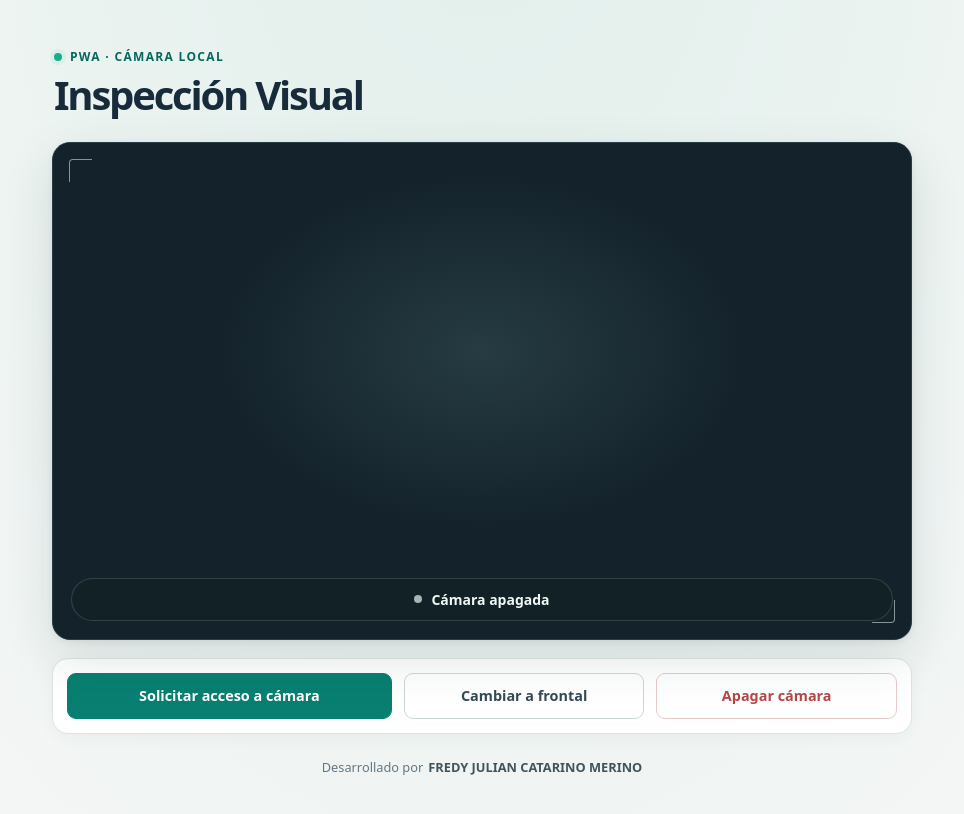
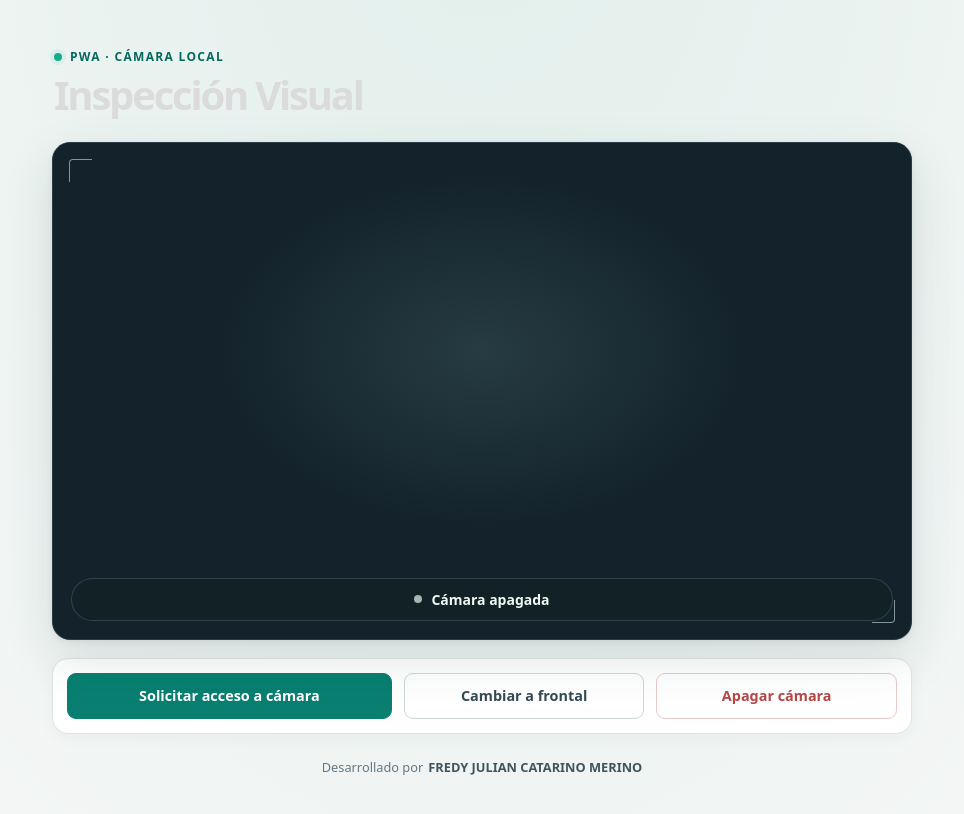
Before and after one commit to FREDYCATARINO/pwa-camara-instalable, a plain HTML site: page index.html in a window 1280 px wide. Shown: the whole page, without its empty margins (158-1122 px from the left). Drawn offline with Linux system fonts and the light colour scheme.

Commit message:
Update color scheme in styles.css

```diff
--- a/styles.css
+++ b/styles.css
@@ -1,12 +1,12 @@
 :root {
   color-scheme: light;
   font-family: system-ui, -apple-system, BlinkMacSystemFont, "Segoe UI", sans-serif;
-  color: #172b3a;
+  color: #f5f5f5;
   background: #f3f6f5;
   font-synthesis: none;
   text-rendering: optimizeLegibility;
   -webkit-font-smoothing: antialiased;
-  --ink: #172b3a;
+  --ink: #dbdbdb;
   --muted: #647783;
   --line: #dce5e2;
   --surface: #fff;
```
